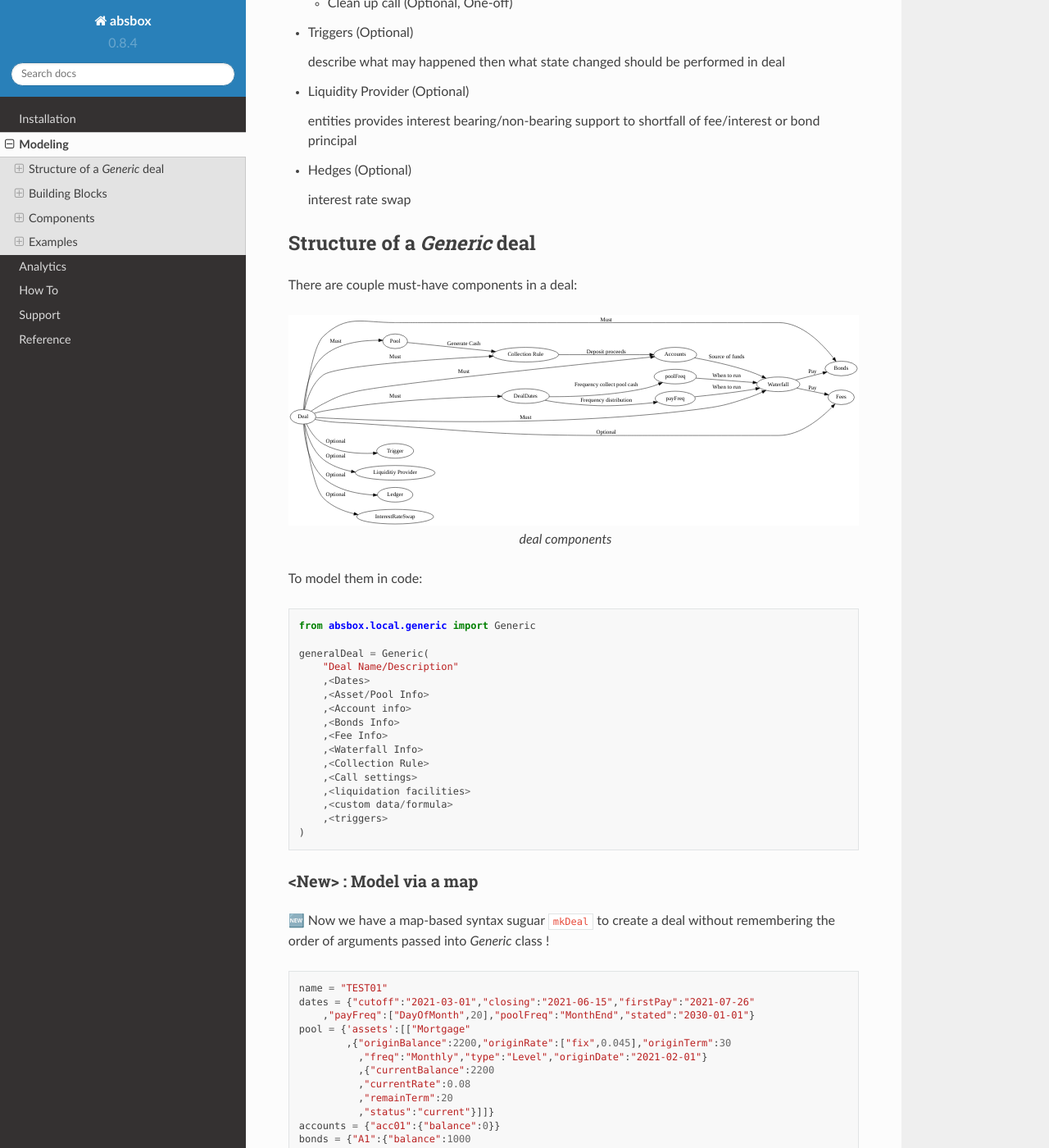
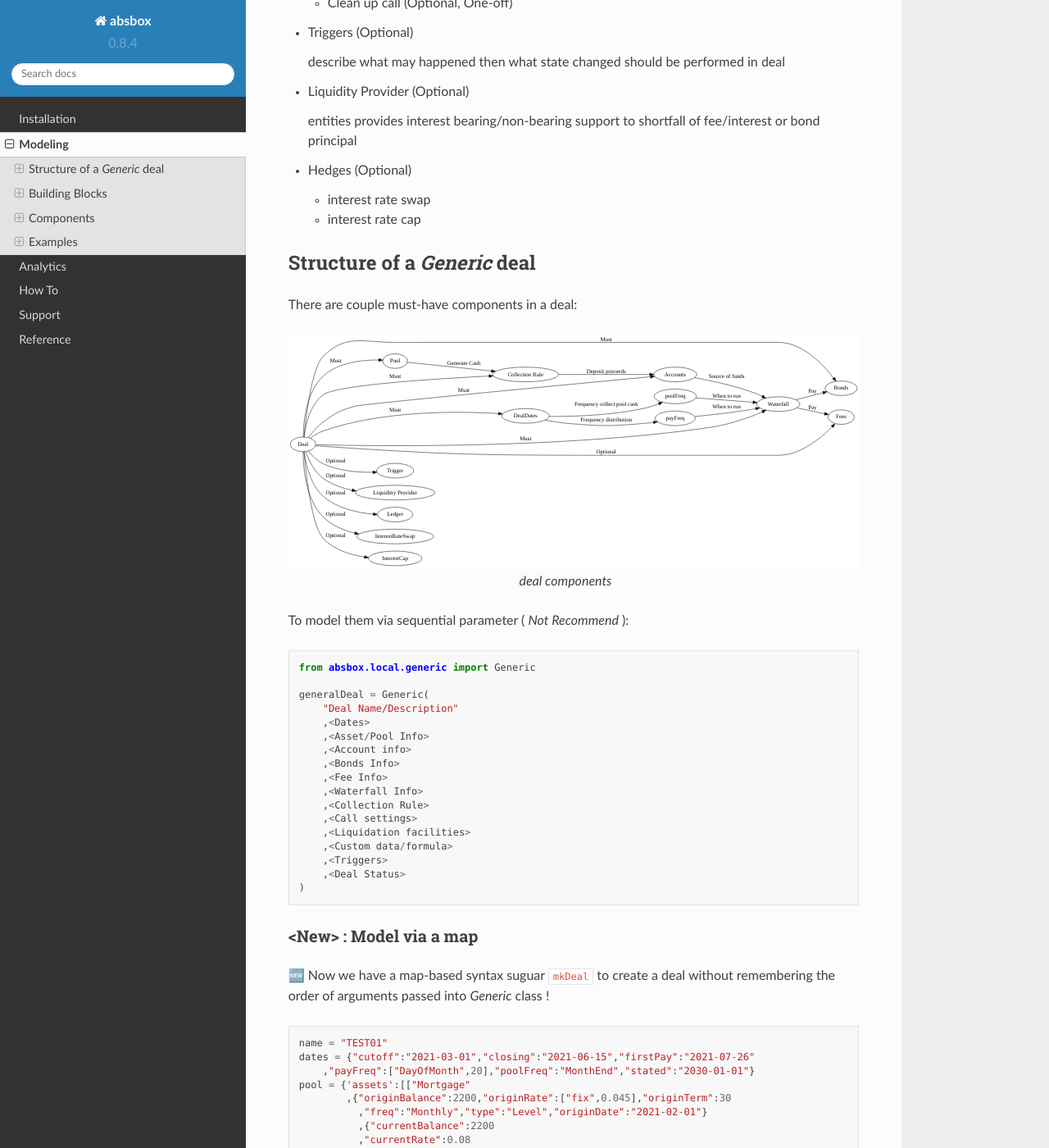
Before and after one commit to yellowbean/absbox-doc, a Sphinx documentation site: the page built from docs/source/modeling.rst, in a window 1280 px wide and 1400 px high, scrolled down 664 px. Shown: the whole window at 82% size. Built offline with Sphinx 7.4.7 and the Read the Docs theme 2.0.0, drawn with Linux system fonts in a browser that asks for light colours; some of the changed text lies outside the part shown.

Commit message:
update modelling

```diff
--- a/docs/source/modeling.rst
+++ b/docs/source/modeling.rst
@@ -30,7 +30,8 @@ Deal modeling is a process to build deal class with descriptive components follo
   entities provides interest bearing/non-bearing support to shortfall of fee/interest or bond principal
 * Hedges (Optional)
 
-  interest rate swap
+  * interest rate swap
+  * interest rate cap
 
 
 Structure of a `Generic` deal
@@ -66,9 +67,10 @@ There are couple must-have components in a deal:
         Deal -> "Liquiditiy Provider" [label="Optional"]
         Deal -> Ledger [label="Optional"]
         Deal -> InterestRateSwap [label="Optional"]
+        Deal -> InterestCap [label="Optional"]
     }
 
-To model them in code:
+To model them via sequential parameter ( *Not Recommend* ):
 
 .. code-block:: python
 
@@ -84,9 +86,10 @@ To model them in code:
         ,<Waterfall Info>
         ,<Collection Rule>
         ,<Call settings>
-        ,<liquidation facilities>
-        ,<custom data/formula>
-        ,<triggers>
+        ,<Liquidation facilities>
+        ,<Custom data/formula>
+        ,<Triggers>
+        ,<Deal Status>
     )
 
 .. _Generic ABS:
```
